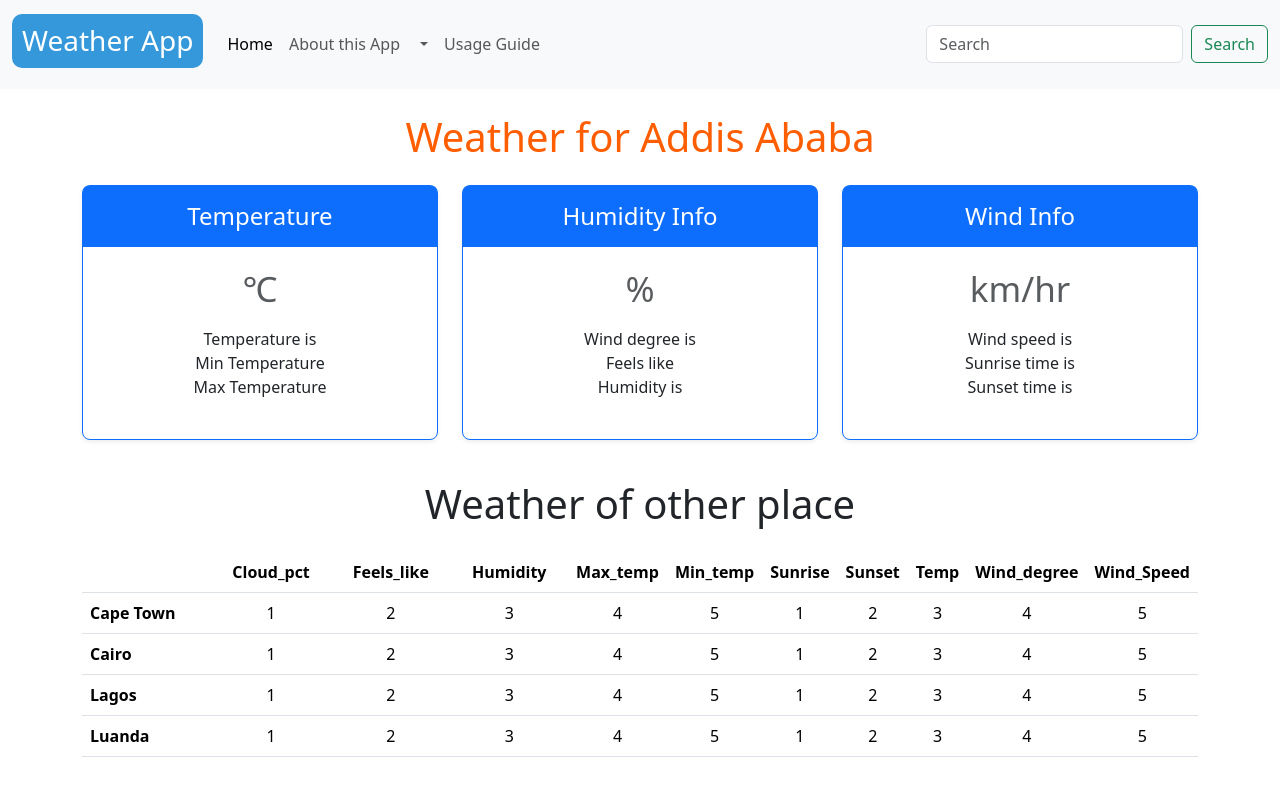
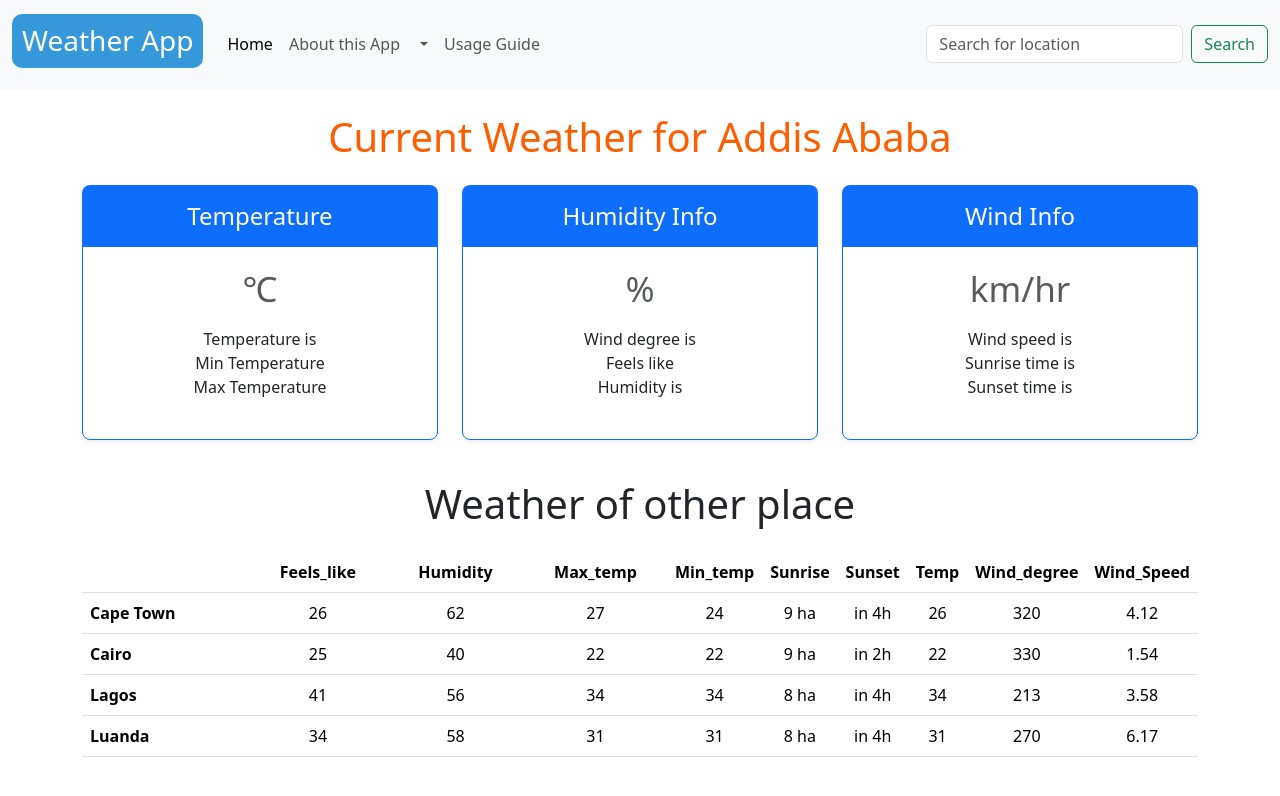
Before and after one commit to omi2v/weather_app, a plain HTML site: page index.html in a window 1280 px wide. Drawn offline with nearby package versions, Linux system fonts and the light colour scheme; no server answers.

Commit message:
initialize

```diff
--- a/index.html
+++ b/index.html
@@ -49,7 +49,7 @@
           </li>
         </ul>
         <form class="d-flex" role="search">
-          <input id="city" class="form-control me-2" type="search" placeholder="Search" aria-label="Search">
+          <input id="city" class="form-control me-2" type="search" placeholder="Search for location" aria-label="Search">
           <button class="btn btn-outline-success" type="submit" id="submit">Search</button>
         </form>
       </div>
@@ -58,7 +58,7 @@
 
 
   <div class="container">
-    <h1 style="color: rgb(255, 94, 0);" class="my-4 text-center">Weather for <span id="cityName"></span></h1>
+    <h1 style="color: rgb(255, 94, 0);" class="my-4 text-center">Current Weather for <span id="cityName"></span></h1>
     <main>
       <div class="row row-cols-1 row-cols-md-3 mb-3 text-center">
         <div class="col">
@@ -122,7 +122,7 @@
           <thead>
             <tr>
               <th style="width: 34%;"></th>
-              <th style="width: 22%;">Cloud_pct</th>
+
               <th style="width: 22%;">Feels_like</th>
               <th style="width: 22%;">Humidity</th>
               <th style="width: 22%;">Max_temp</th>
@@ -137,58 +137,58 @@
           <tbody>
             <tr>
               <th scope="row" class="text-start">Cape Town</th>
-              <td>1</td>
-              <td>2</td>
-              <td>3</td>
-              <td>4</td>
-              <td>5</td>
-              <td>1</td>
-              <td>2</td>
-              <td>3</td>
-              <td>4</td>
-              <td>5</td>
+
+              <td>26</td>
+              <td>62</td>
+              <td>27</td>
+              <td>24</td>
+              <td>9 ha</td>
+              <td>in 4h</td>
+              <td>26</td>
+              <td>320</td>
+              <td>4.12</td>
             </tr>
             <tr>
               <th scope="row" class="text-start">Cairo</th>
-              <td>1</td>
-              <td>2</td>
-              <td>3</td>
-              <td>4</td>
-              <td>5</td>
-              <td>1</td>
-              <td>2</td>
-              <td>3</td>
-              <td>4</td>
-              <td>5</td>
+
+              <td>25</td>
+              <td>40</td>
+              <td>22</td>
+              <td>22</td>
+              <td>9 ha</td>
+              <td>in 2h</td>
+              <td>22</td>
+              <td>330</td>
+              <td>1.54</td>
             </tr>
           </tbody>
 
           <tbody>
             <tr>
               <th scope="row" class="text-start">Lagos</th>
-              <td>1</td>
-              <td>2</td>
-              <td>3</td>
-              <td>4</td>
-              <td>5</td>
-              <td>1</td>
-              <td>2</td>
-              <td>3</td>
-              <td>4</td>
-              <td>5</td>
+
+              <td>41</td>
+              <td>56</td>
+              <td>34</td>
+              <td>34</td>
+              <td>8 ha</td>
+              <td>in 4h</td>
+              <td>34</td>
+              <td>213</td>
+              <td>3.58</td>
             </tr>
             <tr>
               <th scope="row" class="text-start">Luanda</th>
-              <td>1</td>
-              <td>2</td>
-              <td>3</td>
-              <td>4</td>
-              <td>5</td>
-              <td>1</td>
-              <td>2</td>
-              <td>3</td>
-              <td>4</td>
-              <td>5</td>
+
+              <td>34</td>
+              <td>58</td>
+              <td>31</td>
+              <td>31</td>
+              <td>8 ha</td>
+              <td>in 4h</td>
+              <td>31</td>
+              <td>270</td>
+              <td>6.17</td>
             </tr>
           </tbody>
         </table>
```
